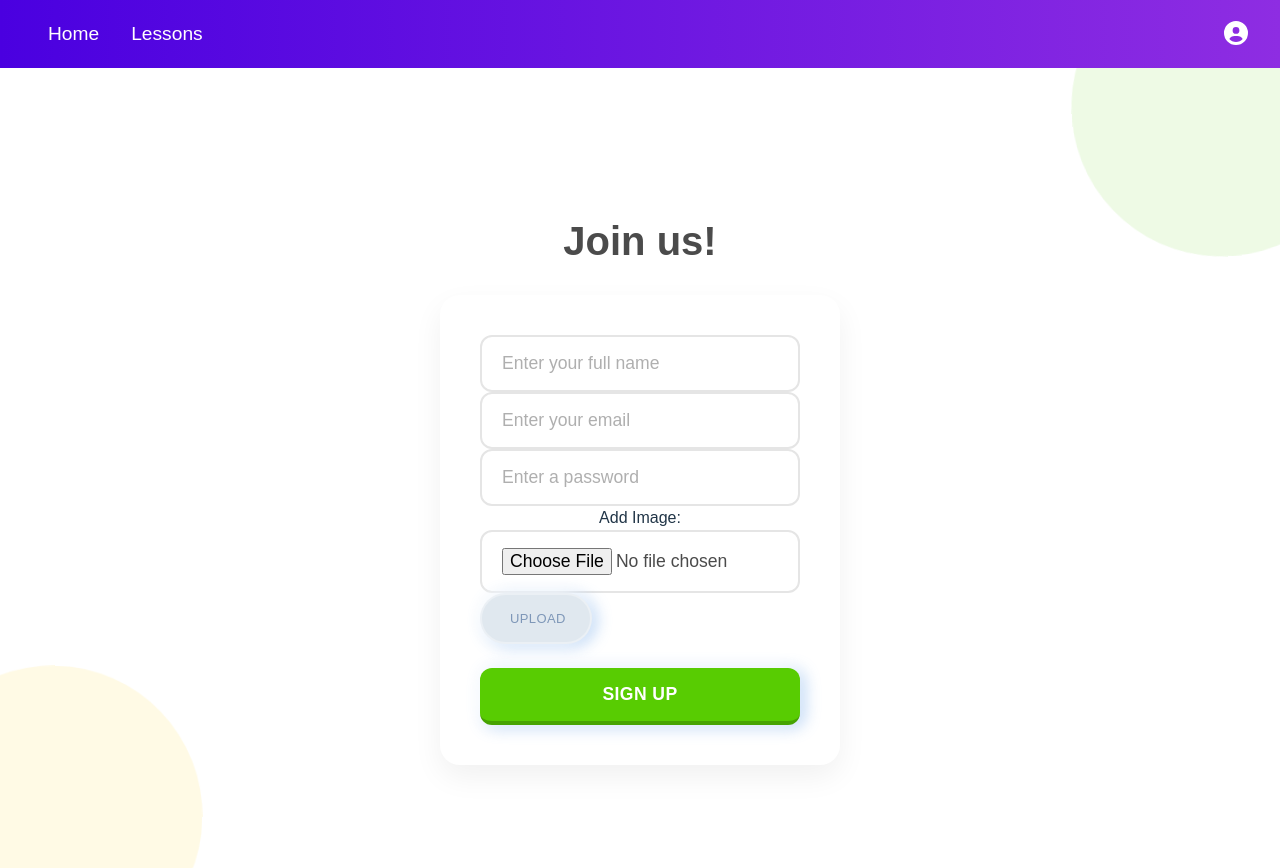
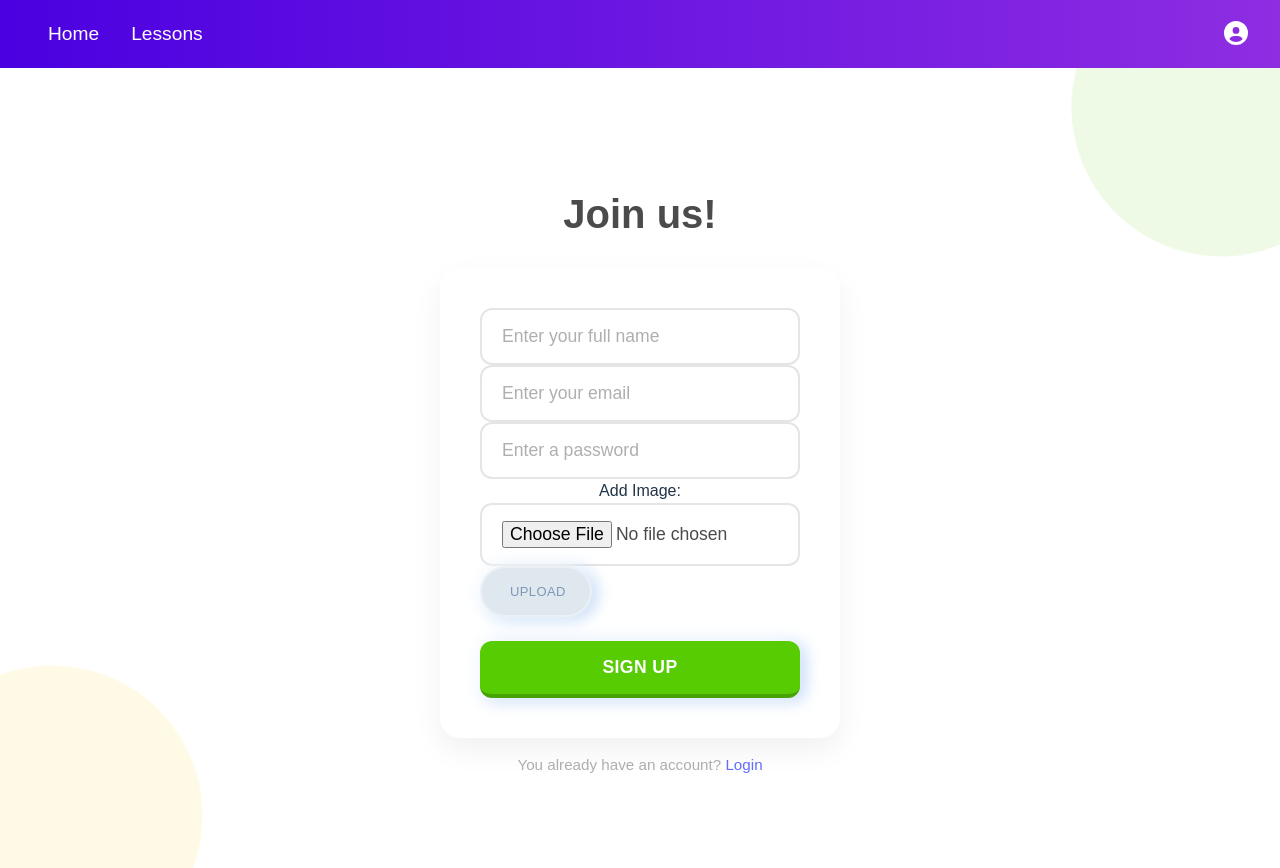
Before and after one commit to duolingorbk/myteam, a React (Vite) app in the folder client/: page /user/signup in a window 1280 px wide. Built offline with nearby package versions, Linux system fonts and the light colour scheme.

Commit message:
added login option to signup

```diff
--- a/client/src/components/signup/Signup.jsx
+++ b/client/src/components/signup/Signup.jsx
@@ -117,6 +117,11 @@ const Signup = () => {
           Sign Up
         </button>
       </form>
+      <div className="signup-link">
+                    <p>
+                        You already have an account? <a  className="login-link-text" onClick={()=>navigate("/user/login")}>Login</a>
+                    </p>
+                </div>
     </div>
   );
 };
```
Also changed, not shown: 1 other file (tests, documents, lock files or other folders).
